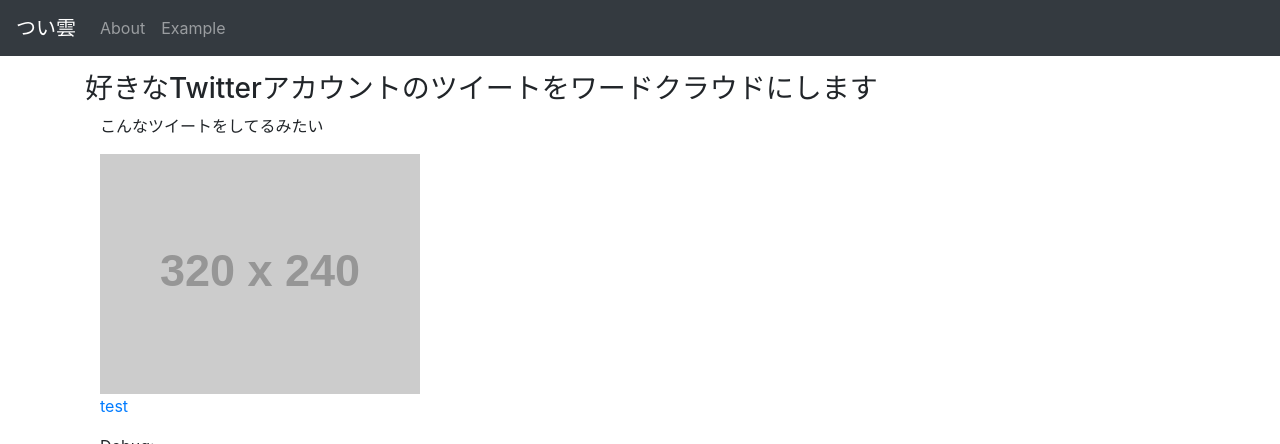
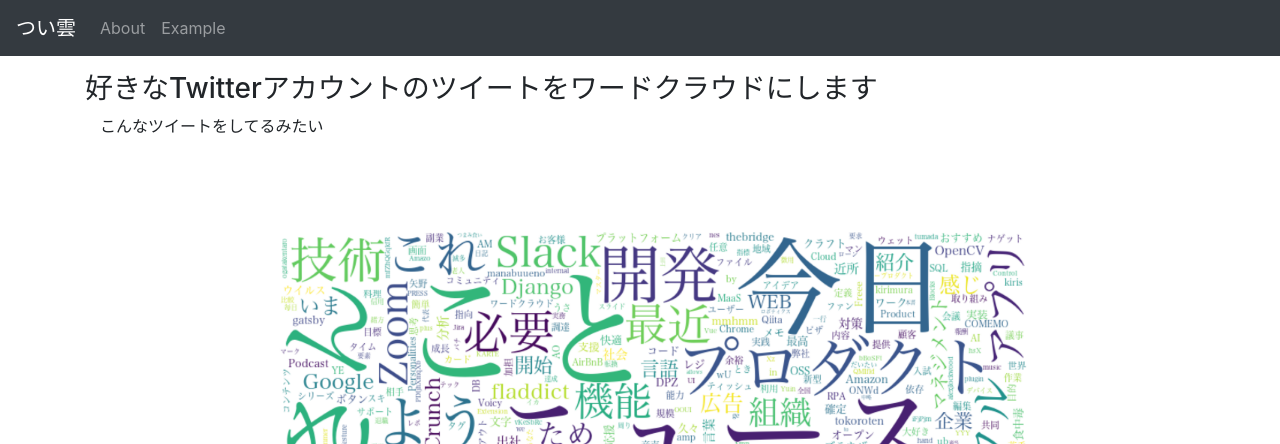
Before and after one commit to ryokaneoka0406/twitter-wordcloud, a Vue app: page /result in a window 1280 px wide. Shown: the top 444 px of the page. Built offline with nearby package versions, Linux system fonts and the light colour scheme.

Commit message:
20200812

```diff
--- a/src/views/Result.vue
+++ b/src/views/Result.vue
@@ -4,7 +4,7 @@
     <b-container>
       <p>こんなツイートをしてるみたい</p>
       <div v-if="loading">読み込み中...</div>
-      <img :src="imgUrl" />
+      <b-img fluid :src="imgUrl" />
       <div v-if="imgUrl">
         <a :href="tweetLink" target="_blank">test</a>
       </div>
@@ -33,9 +33,9 @@
       this.loading = true;
       setTimeout(() => {
         this.loading = false;
-        this.imgUrl = "https://placehold.jp/320x240.png";
+        this.imgUrl = require("../assets/testimg/Figure_2.png");
         this.tweetLink = this.tweetLink + this.imgUrl;
-      }, 3000);
+      }, 1000);
     },
   },
 };
```
Also changed, not shown: src/assets/testimg/Figure_2.png (added), src/assets/testimg/word_cloud.png (added).
